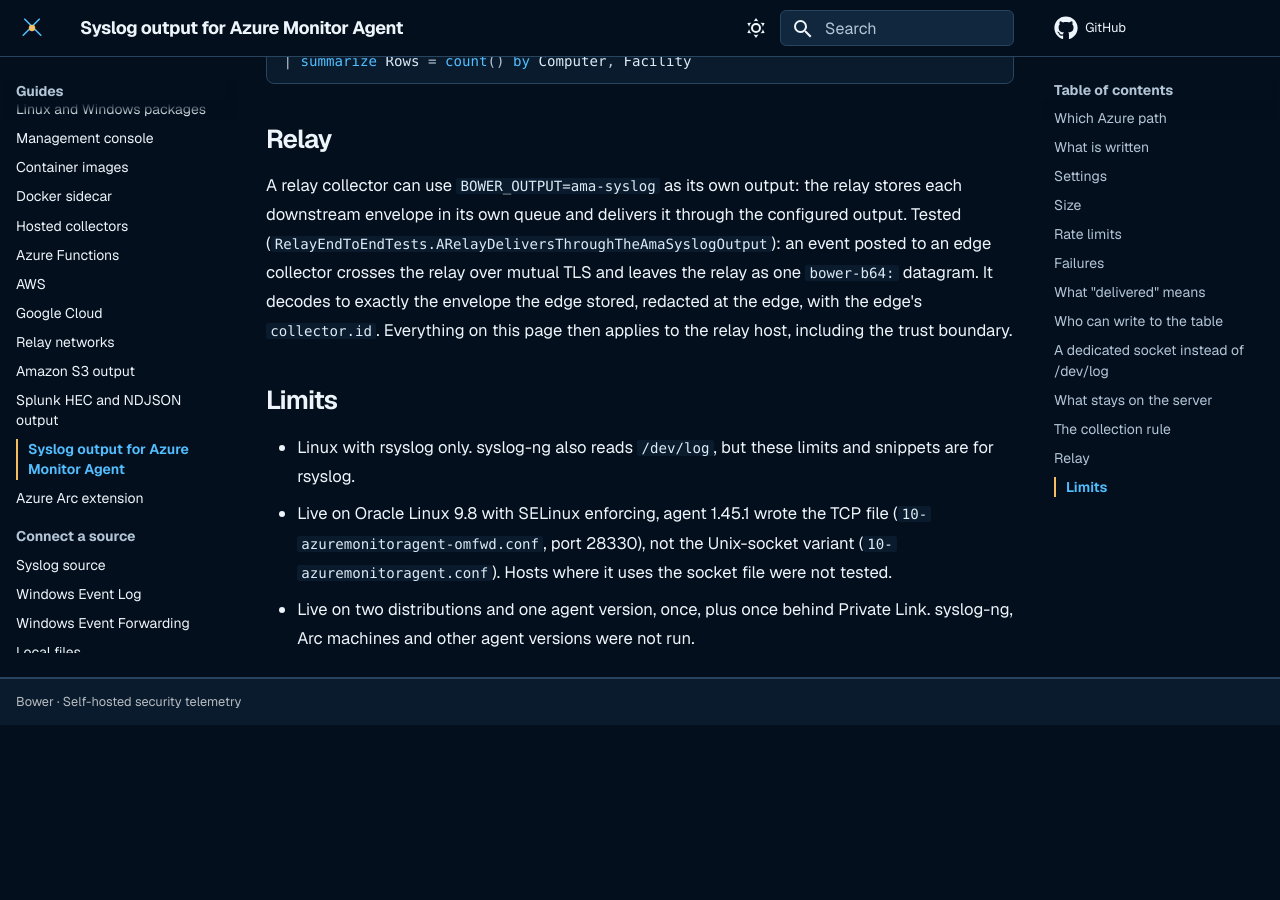
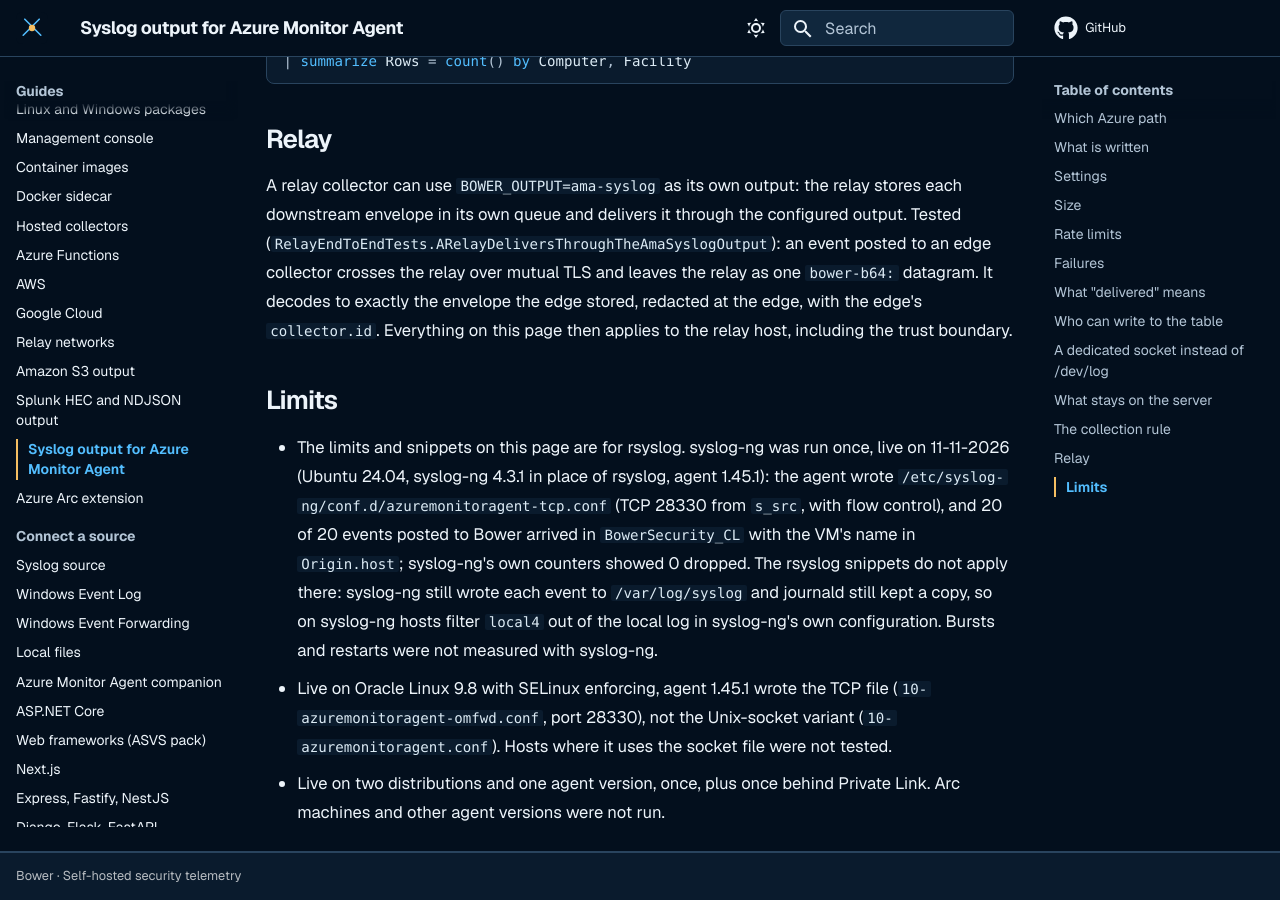
Before and after one commit to jusso-dev/Bower, an MkDocs documentation site: the page built from docs/deployment/ama-syslog-output.md, in a window 1280 px wide and 900 px high, scrolled down 10737 px. Built offline with MkDocs 1.6.1 and Material for MkDocs 9.7.7, drawn with Linux system fonts in a browser that asks for light colours; before the commit the page ends 11462 px from its top, so only the background shows below that.

Commit message:
docs(ama-syslog-output): syslog-ng run live, events arrive through the agent's own file (#249)
Co-Authored-By: Claude Opus 5.5 <noreply@anthropic.com>

```diff
--- a/docs/deployment/ama-syslog-output.md
+++ b/docs/deployment/ama-syslog-output.md
@@ -355,10 +355,16 @@ trust boundary.
 
 ## Limits
 
-- Linux with rsyslog only. syslog-ng also reads `/dev/log`, but these limits and snippets are
-  for rsyslog.
+- The limits and snippets on this page are for rsyslog. syslog-ng was run once, live on
+  11-11-2026 (Ubuntu 24.04, syslog-ng 4.3.1 in place of rsyslog, agent 1.45.1): the agent wrote
+  `/etc/syslog-ng/conf.d/azuremonitoragent-tcp.conf` (TCP 28330 from `s_src`, with
+  flow control), and 20 of 20 events posted to Bower arrived in `BowerSecurity_CL` with the
+  VM's name in `Origin.host`; syslog-ng's own counters showed 0 dropped. The rsyslog snippets
+  do not apply there: syslog-ng still wrote each event to `/var/log/syslog` and journald still
+  kept a copy, so on syslog-ng hosts filter `local4` out of the local log in syslog-ng's own
+  configuration. Bursts and restarts were not measured with syslog-ng.
 - Live on Oracle Linux 9.8 with SELinux enforcing, agent 1.45.1 wrote the TCP file
   (`10-azuremonitoragent-omfwd.conf`, port 28330), not the Unix-socket variant
   (`10-azuremonitoragent.conf`). Hosts where it uses the socket file were not tested.
 - Live on two distributions and one agent version, once, plus once behind Private Link.
-  syslog-ng, Arc machines and other agent versions were not run.
+  Arc machines and other agent versions were not run.
```
